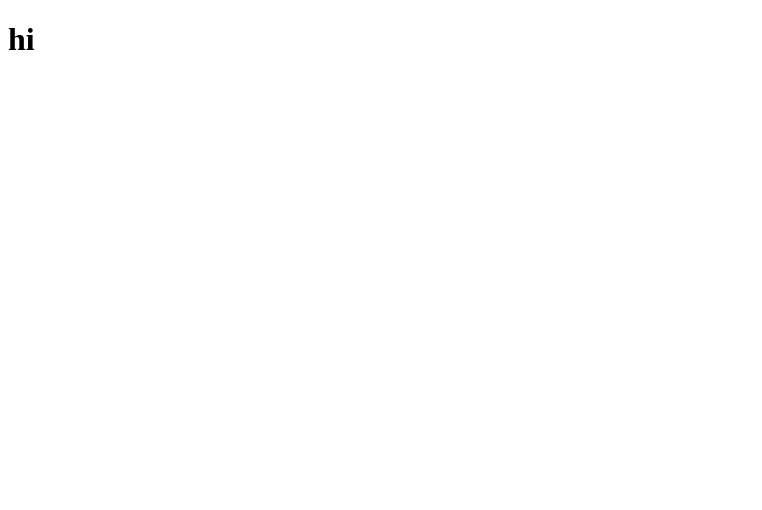
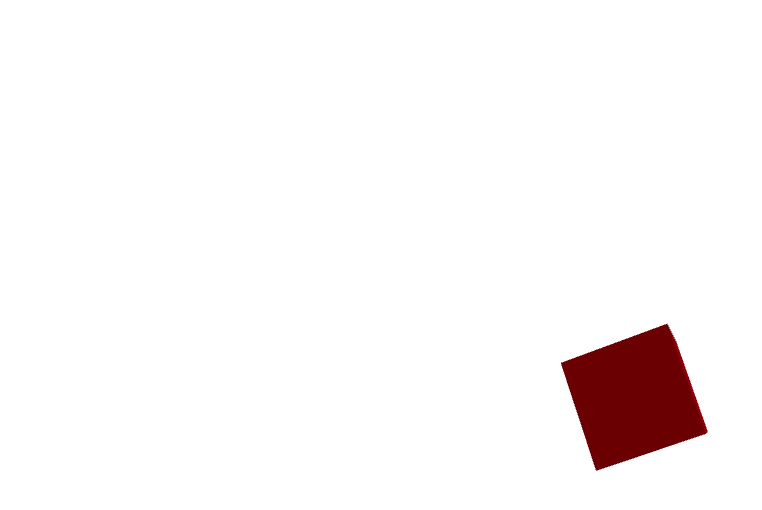
Before and after one commit to meowTarae/Three, a React (Vite) app in the folder r3f-basic/: page / in a window 1280 px wide. Shown: the top 510 px of the page, without its empty margins (0-762 px from the left). Built offline with nearby package versions, Linux system fonts and the light colour scheme.

Commit message:
[🖋️study]: Renderer (useThree, useFrame)

```diff
--- a/r3f-basic/src/App.css
+++ b/r3f-basic/src/App.css
@@ -0,0 +1,8 @@
+html,
+body,
+#root {
+  margin: 0;
+  padding: 0;
+  width: 100%;
+  height: 100%;
+}
--- a/r3f-basic/src/App.tsx
+++ b/r3f-basic/src/App.tsx
@@ -1,10 +1,13 @@
-import Hello from "./Hello";
+import { Canvas } from "@react-three/fiber";
+import ThreeElement from "./components/ThreeElement";
+import "./App.css";
 
 function App() {
   return (
     <>
-      <h1>hi</h1>
-      <Hello args={"hi"} />
+      <Canvas>
+        <ThreeElement />
+      </Canvas>
     </>
   );
 }
--- a/r3f-basic/src/Hello.tsx
+++ /dev/null
@@ -1,9 +0,0 @@
-interface IArgs {
-  args: string;
-}
-
-export default function Hello({ args }: IArgs) {
-  console.log(args);
-
-  return <></>;
-}
--- /dev/null
+++ b/r3f-basic/src/components/ThreeElement.tsx
@@ -0,0 +1,33 @@
+import { useFrame, useThree } from "@react-three/fiber";
+import { useRef } from "react";
+import * as THREE from "three";
+
+export default function ThreeElement() {
+  const { size, gl, scene, camera } = useThree();
+  const boxRef = useRef(null);
+
+  useFrame((state, delta) => {
+    // console.log(state);
+    boxRef.current.rotation.x += 0.0024;
+    boxRef.current.rotation.y += 0.0024;
+    boxRef.current.rotation.z += 0.0024;
+  });
+
+  return (
+    <>
+      <directionalLight position={[5, 5, 5]} />
+
+      <mesh
+        ref={boxRef}
+        rotation={[
+          THREE.MathUtils.degToRad(45),
+          THREE.MathUtils.degToRad(45),
+          0,
+        ]}
+      >
+        <boxGeometry args={[1, 1, 1]} />
+        <meshStandardMaterial color={"red"} />
+      </mesh>
+    </>
+  );
+}
```
